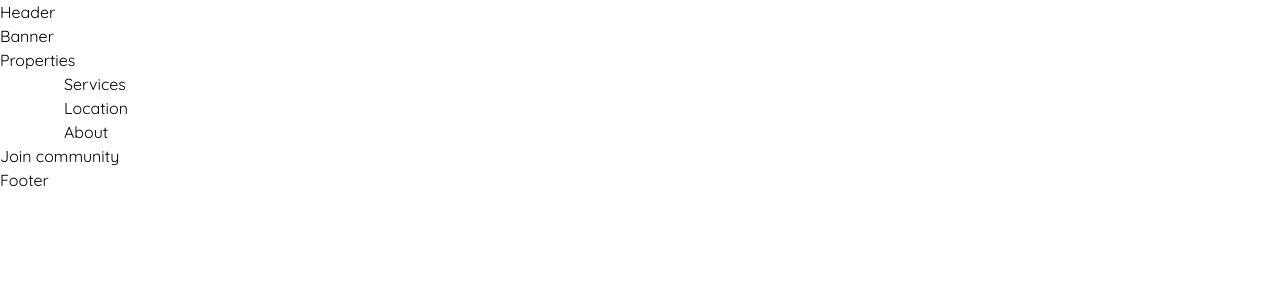
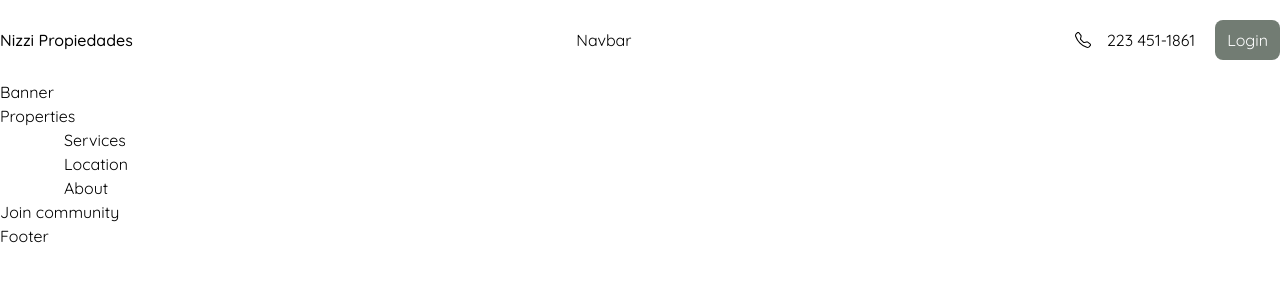
Before and after one commit to andresfernandez89/real-estate-nextjs, a Next.js app: page / in a window 1280 px wide. Shown: the top 300 px of the page. Built offline with nearby package versions, Linux system fonts and the light colour scheme.

Commit message:
feat: create Header component

```diff
--- a/src/components/Header/Header.tsx
+++ b/src/components/Header/Header.tsx
@@ -1,5 +1,39 @@
 "use client";
+import Link from "next/link";
+import { useState } from "react";
+import { BsTelephone } from "react-icons/bs";
+import { CiMenuFries } from "react-icons/ci";
+import { Navbar } from "../Navbar";
 
 export function Header() {
-  return <p>Header</p>;
+  const [openMobileMenu, setOpenMobileMenu] = useState(false);
+  return (
+    <div className="container mx-auto my-5">
+      <div className="flex items-center justify-between px-5 md:px-0">
+        <Link href="/">
+          <h1 className="font-medium">Nizzi Propiedades</h1>
+        </Link>
+        <CiMenuFries
+          className="block text-2xl md:hidden"
+          onClick={() => setOpenMobileMenu(!openMobileMenu)}
+        ></CiMenuFries>
+        <Navbar openMobileMenu={openMobileMenu} />
+        <div className="flex items-center gap-2 md:gap-5">
+          <Link
+            href="tel:2234511861"
+            className="flex cursor-pointer items-center gap-4"
+          >
+            <BsTelephone />
+            <span className="hidden md:block">223 451-1861</span>
+          </Link>
+          <Link
+            href="/login"
+            className="rounded-lg bg-secondary px-3 py-2 text-white hover:bg-black"
+          >
+            Login
+          </Link>
+        </div>
+      </div>
+    </div>
+  );
 }
```
